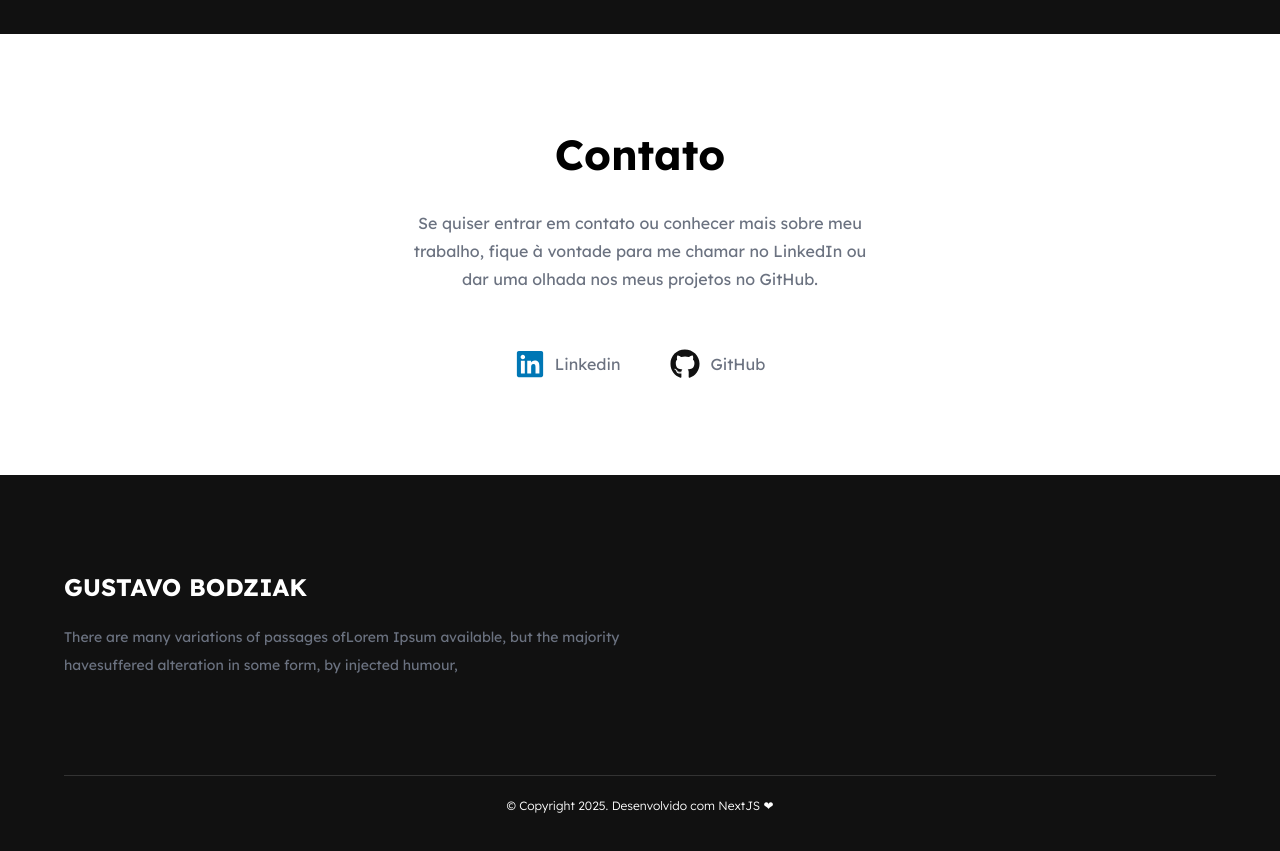
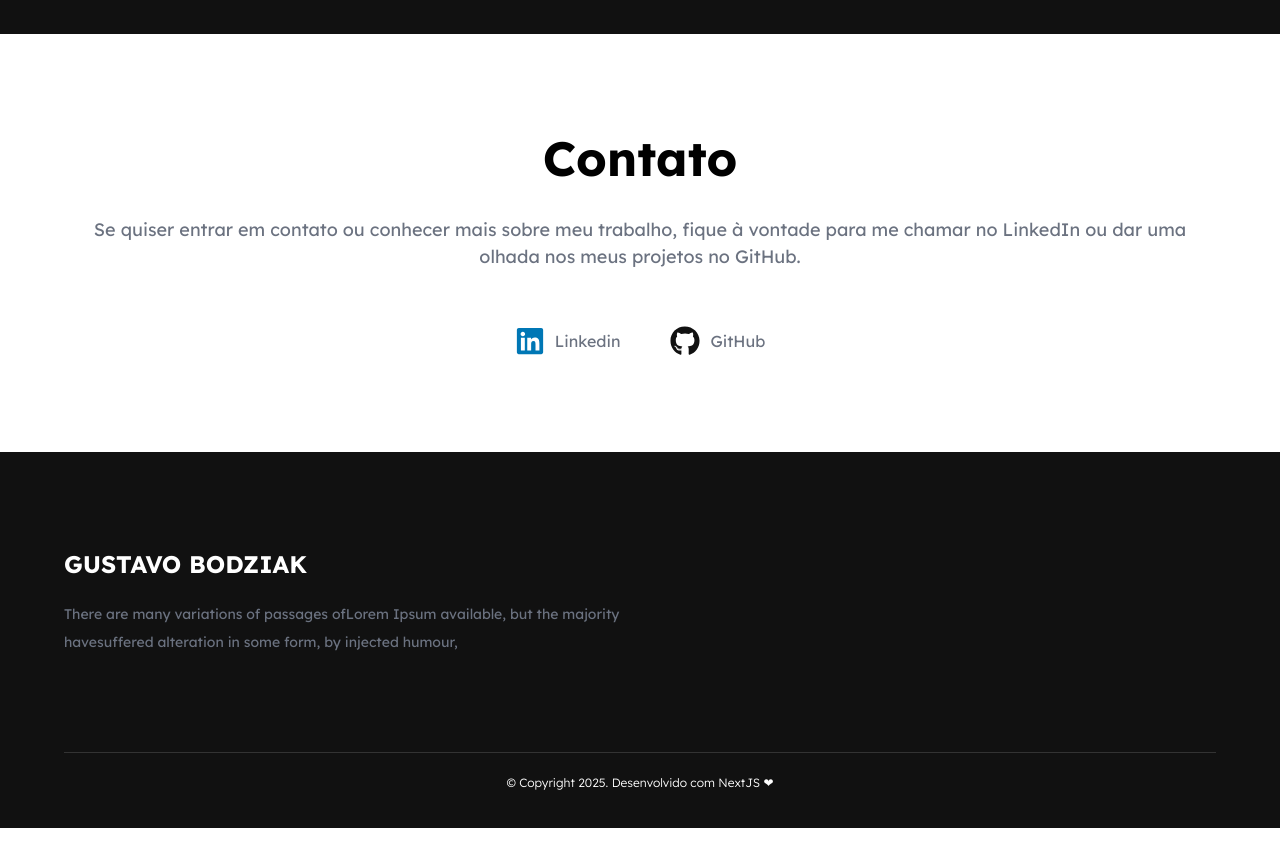
Before and after one commit to Guuzta/portfolio, a Next.js app: page / in a window 1280 px wide. Shown: the part 3240-4091 px from the top of the page. After the commit the page ends 4068 px from the top, so only its background shows below. Built offline with nearby package versions, Linux system fonts and the light colour scheme.

Commit message:
alterando o tamanho dos textos da section Contato

```diff
--- a/src/app/page.js
+++ b/src/app/page.js
@@ -303,14 +303,13 @@ export default function Home() {
           <Typography component='h2' variant='h3'
             sx={{
               fontWeight: 'bold',
-              fontSize: '42px',
               marginBottom: '30px'
             }}
           >
             Contato
           </Typography>
 
-          <Typography component='p' sx={{ color: theme.palette.text.secondary, width: '470px', margin: '0 auto', lineHeight: '28px' }}>
+          <Typography component='p' sx={{ color: theme.palette.text.secondary, fontSize: '18px' }}>
             Se quiser entrar em contato ou conhecer mais sobre meu trabalho, fique à vontade para me chamar no LinkedIn ou dar uma olhada nos meus projetos no GitHub.
           </Typography>
         </Box>
```
